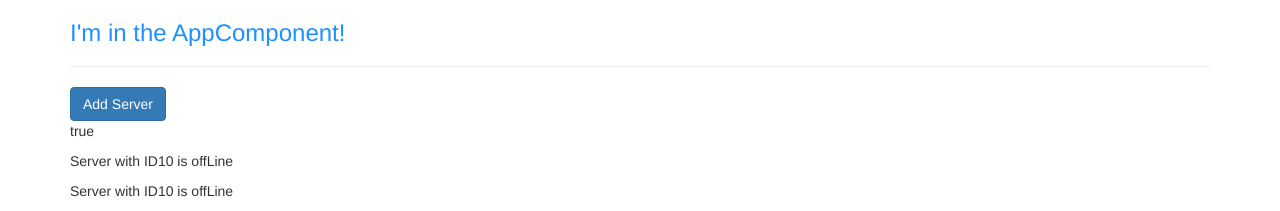
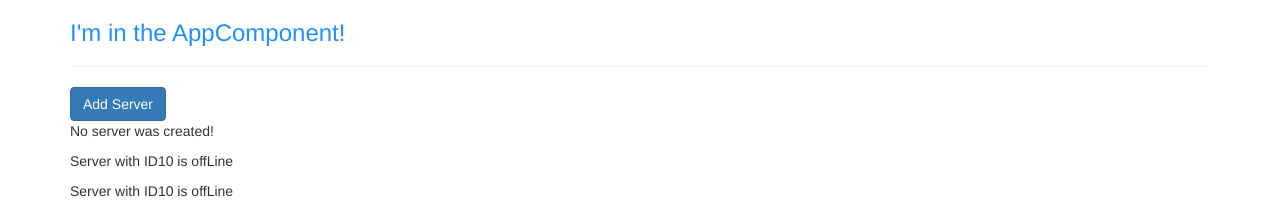
Before and after one commit to SUBHAM-SOOD/Angular_miniProject, an Angular app: page / in a window 1280 px wide. Shown: the top 211 px of the page. Built offline with nearby package versions, Linux system fonts and the light colour scheme.

Commit message:
event binding added

```diff
--- a/src/app/servers/servers.component.html
+++ b/src/app/servers/servers.component.html
@@ -1,5 +1,9 @@
 <button
-    class = "btn btn-primary" [disabled] = "!allowNewServer">Add Server</button>
-    <p [innerText] = "allowNewServer"></p>
+    class = "btn btn-primary"
+    [disabled] = "!allowNewServer"(click) = "onCreateServer()">
+    Add Server
+    </button>
+    <!-- <p [innerText] = "allowNewServer"></p> -->
+    <p>{{ serverCreationStatus}}</p>
 <app-server></app-server>
 <app-server></app-server>
--- a/src/app/servers/servers.component.ts
+++ b/src/app/servers/servers.component.ts
@@ -13,6 +13,8 @@
 export class ServersComponent implements OnInit {
   allowNewServer = false;
 
+  serverCreationStatus = 'No server was created!';
+
   constructor() {
     setTimeout(()=> {
       this.allowNewServer = true;
@@ -21,5 +23,9 @@
 
   ngOnInit() {
   }
+  onCreateServer(){
+
+      this.serverCreationStatus = 'Server was created';
+  }
 
 }
```
